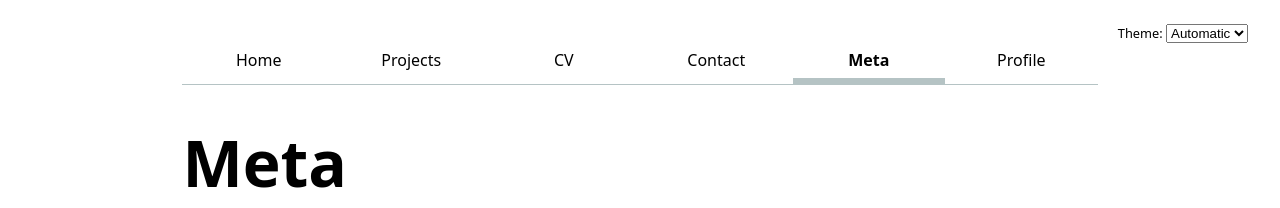
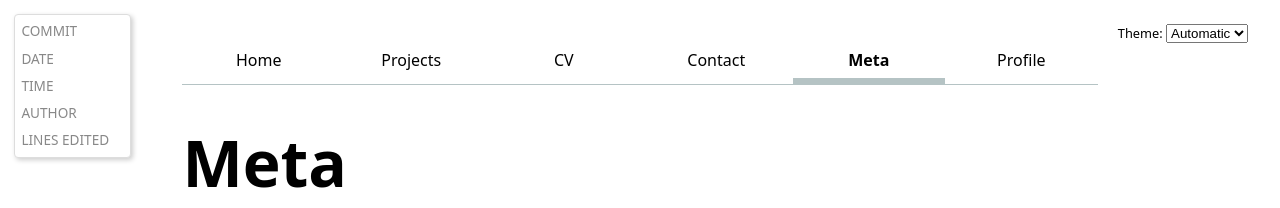
Before and after one commit to tedletsou/my-portfolio, a SvelteKit app: page /meta in a window 1280 px wide. Shown: the top 208 px of the page. Built offline with nearby package versions, Linux system fonts and the light colour scheme; no server answers.

Commit message:
Update +page.svelte

```diff
--- a/src/routes/meta/+page.svelte
+++ b/src/routes/meta/+page.svelte
@@ -7,6 +7,8 @@
     let data = [];
 
     let commits = [];
+
+    let width = 1000, height = 600;
 
     onMount(async () => {
         data = await d3.csv("loc.csv", row => ({
@@ -23,7 +25,7 @@
             let {author, date, time, timezone, datetime} = first;
             let ret = {
                 id: commit,
-                url: "https://github.com/vis-society/lab-7/commit/" + commit,
+                url: "https://github.com/tedletsou/my-portfolio/commit/" + commit,
                 author, date, time, timezone, datetime,
                 hourFrac: datetime.getHours() + datetime.getMinutes() / 60,
                 totalLines: lines.length
@@ -39,45 +41,61 @@
             });
 
             return ret;
+
         });
-        console.log(commits)
+
     });
+
+    let margin = {top: 10, right: 10, bottom: 30, left: 20};
+
+    let usableArea = {
+        top: margin.top,
+        right: width - margin.right,
+        bottom: height - margin.bottom,
+        left: margin.left
+    };
+    usableArea.width = usableArea.right - usableArea.left;
+    usableArea.height = usableArea.bottom - usableArea.top;
+
+    let xAxis, yAxis;
 
     $: fileLengths = d3.rollups(data, v => d3.max(v, v => v.line), d => d.file);
     $: averageFileLength = d3.mean(fileLengths, d => d[1]);
 
-    $: workByPeriod = d3.rollups(data, v => v.length, d => d.datetime.toLocaleString("en", {dayPeriod: "short"}))
+    $: workByPeriod = d3.rollups(data, v => v.length, d => d.datetime.toLocaleString("en", {dayPeriod: "short"}));
     $: maxPeriod = d3.greatest(workByPeriod, (d) => d[1])?.[0];
 
-    let width = 1000, height = 600;
+    // Create the Y scale (for times of day)
+    $: yScale = d3.scaleLinear()
+        .domain([0, 24]) // hours in a day
+        .range([usableArea.bottom, usableArea.top]);
 
-    const xScale = d3.scaleTime()
-        .domain(d3.extent(commits, commit => commit.datetime)) // Use d3.extent to get min and max dates
-        .range([0, width]) // Map to the horizontal range of the SVG
-        .nice(); // Extend the domain to nice round values
+    // Create the X scale (for dates)
+    $: xScale = d3.scaleTime()
+        .domain(d3.extent(data, d => d.date))
+        .range([usableArea.left, usableArea.right])
+        .nice(); // Adjusts the domain to fit nicely
 
-    const yScale = d3.scaleLinear()
-        .domain([0, 24]) // Hours of the day
-        .range([0, height]) // SVG's height to 0 (inverted because SVG's Y axis is inverted)
-        .nice(); // Extend the domain to nice round values
+    $: {
+        d3.select(xAxis).call(d3.axisBottom(xScale));
+        d3.select(yAxis).call(d3.axisLeft(yScale).tickFormat(d => String(d % 24).padStart(2, "0") + ":00"));
+    }
 
-    // let margin = {top: 10, right: 10, bottom: 30, left: 20};
+    // creating grid lines
 
-    // let usableArea = {
-    //     top: margin.top,
-    //     right: width - margin.right,
-    //     bottom: height - margin.bottom,
-    //     left: margin.left
-    // };
-    // usableArea.width = usableArea.right - usableArea.left;
-    // usableArea.height = usableArea.bottom - usableArea.top;
+    let yAxisGridlines;
 
-    // let xAxis, yAxis;
+    $: {
+        d3.select(yAxisGridlines).call(
+            d3.axisLeft(yScale)
+            .tickFormat("")
+            .tickSize(-usableArea.width)
+        );
+    }
 
-    // $: {
-    //     d3.select(xAxis).call(d3.axisBottom(xScale));
-    //     d3.select(yAxis).call(d3.axisLeft(yScale));
-    // }
+    // Tool tips
+    let hoveredIndex = -1;
+    $: hoveredCommit = commits[hoveredIndex] ?? {};
 
 </script>
 
@@ -85,6 +103,55 @@
 	svg {
 		overflow: visible;
 	}
+
+    .gridlines {
+        stroke-opacity: .2;
+    }
+
+    circle {
+        transition: 200ms;
+
+        &:hover {
+            transform: scale(1.5);
+        }
+
+        transform-origin: center;
+        transform-box: fill-box;
+    }
+
+    dl.info {
+        display: grid;
+        grid-template-columns: max-content auto; /* First column for dt, second for dd */
+        gap: 0.5em 1em; /* Space between rows and columns */
+        margin: 0; /* Remove default margin */
+        padding: 0.5em; /* Padding for the layout */
+        font-size: 0.85em;
+        color: #888;
+    }
+
+    dl.info dt {
+        color: #888; /* Less prominent color for labels */
+    }
+
+    dl.info dd {
+        margin: 0; /* Remove default margin for dd */
+        color: #333; /* darker text color for dd elements */
+        font-size: 1em; /* larger font size for dd elements */
+    }
+
+        /* Style for the tooltip */
+    .tooltip {
+        position: fixed;
+        top: 1em;
+        left: 1em;
+        background-color: white; /* Background color for the tooltip */
+        border: 1px solid #ddd; /* Border for the tooltip */
+        box-shadow: 2px 2px 5px rgba(0,0,0,0.2);
+        padding: 0.5em;
+        border-radius: 4px;
+        z-index: 1000;
+    }
+
 </style>
 
 <h1>Meta</h1>
@@ -92,8 +159,9 @@
 <h2>Commits by time of day</h2>
 <svg viewBox="0 0 {width} {height}">
 
-    <!-- <g transform="translate(0, {usableArea.bottom})" bind:this={xAxis} />
-    <g transform="translate({usableArea.left}, 0)" bind:this={yAxis} /> -->
+    <g transform="translate(0, {usableArea.bottom})" bind:this={xAxis} />
+    <g transform="translate({usableArea.left}, 0)" bind:this={yAxis} />
+    <g class="gridlines" transform="translate({usableArea.left}, 0)" bind:this={yAxisGridlines} />
 
     <g class="dots">
         {#each commits as commit, index }
@@ -102,11 +170,34 @@
                 cy={ yScale(commit.hourFrac) }
                 r="5"
                 fill="steelblue"
+                on:mouseenter={evt => hoveredIndex = index}
+                on:mouseleave={evt => hoveredIndex = -1}
             />
         {/each}
+
     </g>
 
 </svg>
+
+<!-- Information about data points-->
+<dl id="commit-tooltip" class="info tooltip">
+	<dt>COMMIT</dt>
+	<dd><a href="{ hoveredCommit.url }" target="_blank">{ hoveredCommit.id }</a></dd>
+
+	<dt>DATE</dt>
+	<dd>{ hoveredCommit.datetime?.toLocaleString("en", {date: "full"}) }</dd>
+
+    <dt>TIME</dt>
+	<dd>{ hoveredCommit.datetime?.toLocaleString("en", {time: "full"}) }</dd>
+
+    <dt>AUTHOR</dt>
+	<dd>{ hoveredCommit.author?.toLocaleString("en") }</dd>
+
+    <dt>LINES EDITED</dt>
+	<dd>{ hoveredCommit.totalLines?.toLocaleString("en") }</dd>
+
+	<!-- Add: Time, author, lines edited -->
+</dl>
 
 <h2>Summary</h2>
 <section class="stats">
```
